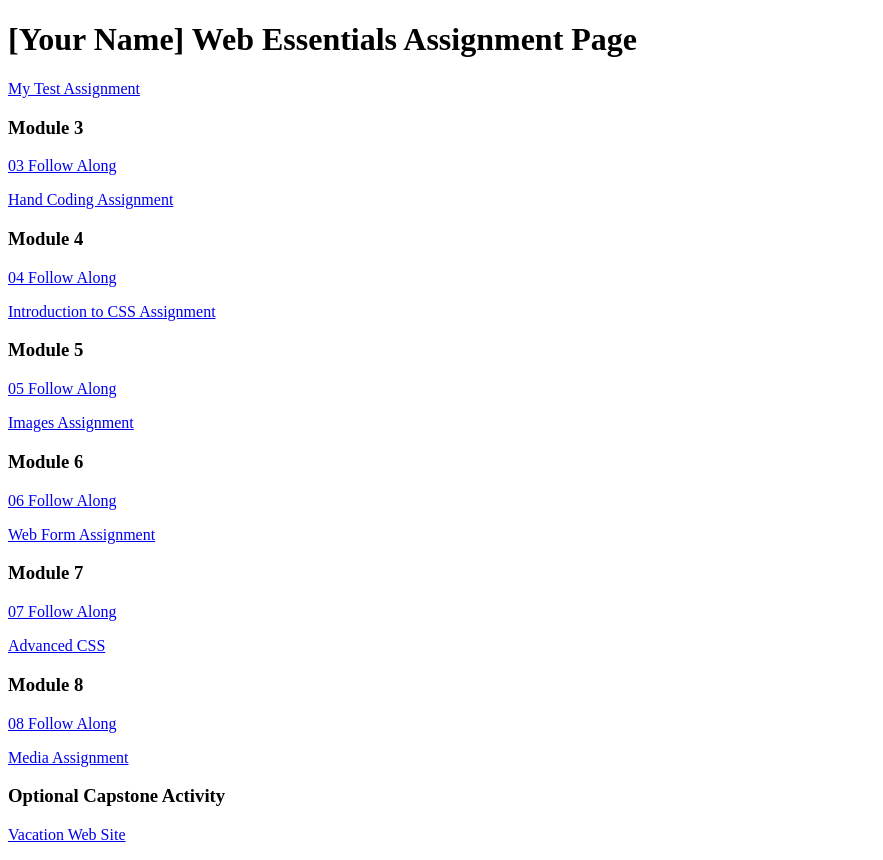
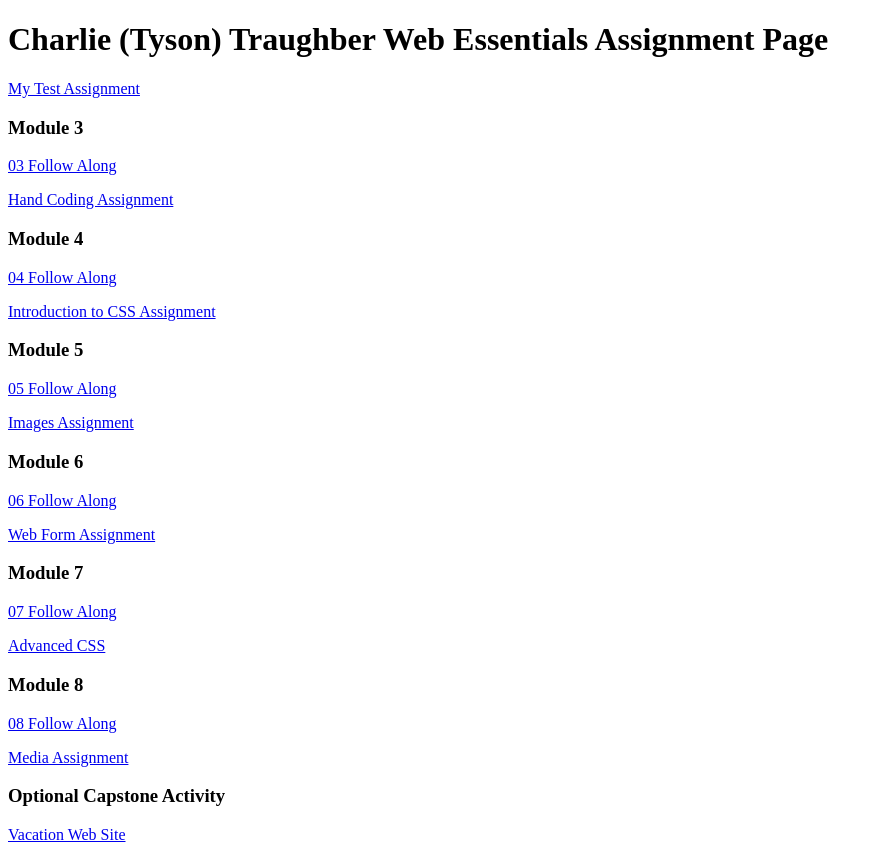
Before and after one commit to Grimm-Troupe/dwdd1600, a plain HTML site: page index.html in a window 1280 px wide. Shown: the whole page, without its empty margins (0-883 px from the left). Drawn offline with Linux system fonts and the light colour scheme.

Commit message:
added my name

```diff
--- a/index.html
+++ b/index.html
@@ -6,7 +6,7 @@
 		<title>dwdd 1600 assignment list page</title>
 	</head>
 	<body>
-		<h1>[Your Name] Web Essentials Assignment Page</h1>
+		<h1>Charlie (Tyson) Traughber Web Essentials Assignment Page</h1>
 		<p><a href="01test">My Test Assignment</a></p>
 
 		<h3>Module 3</h3>
```
